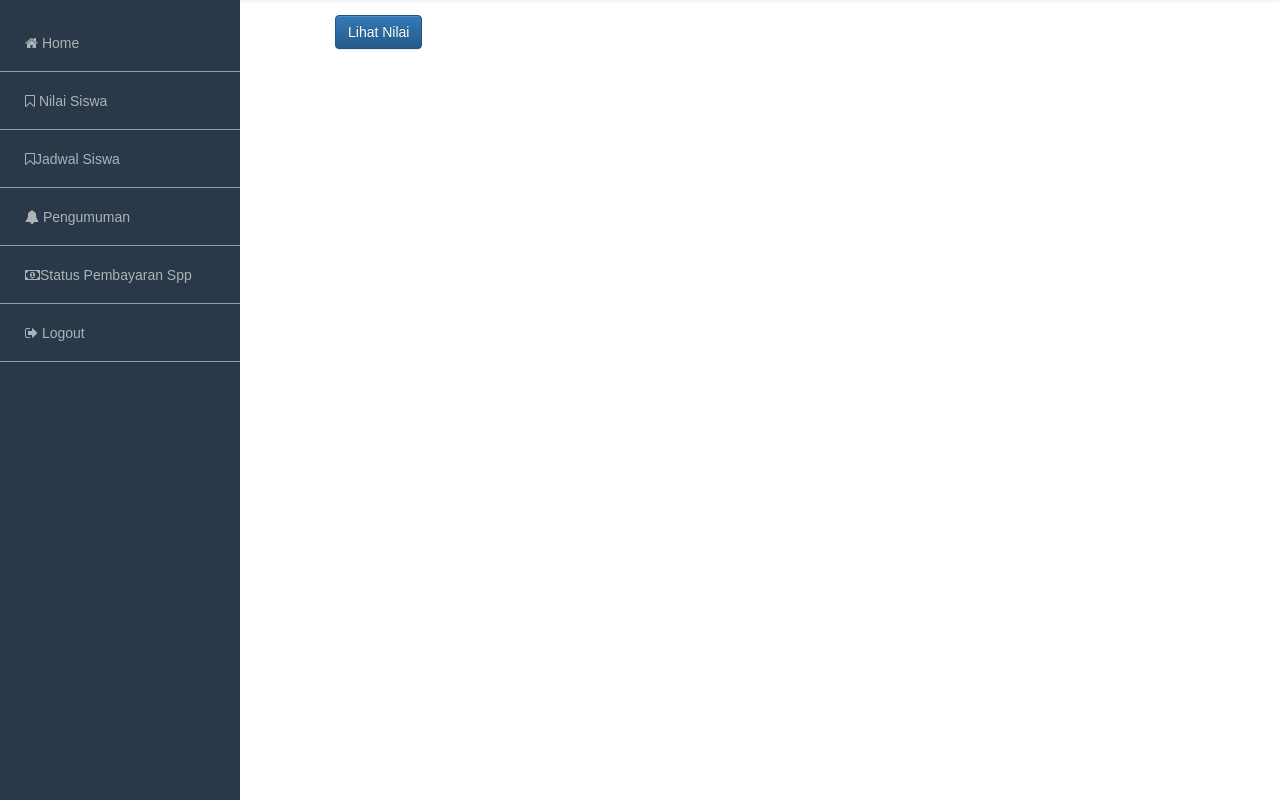
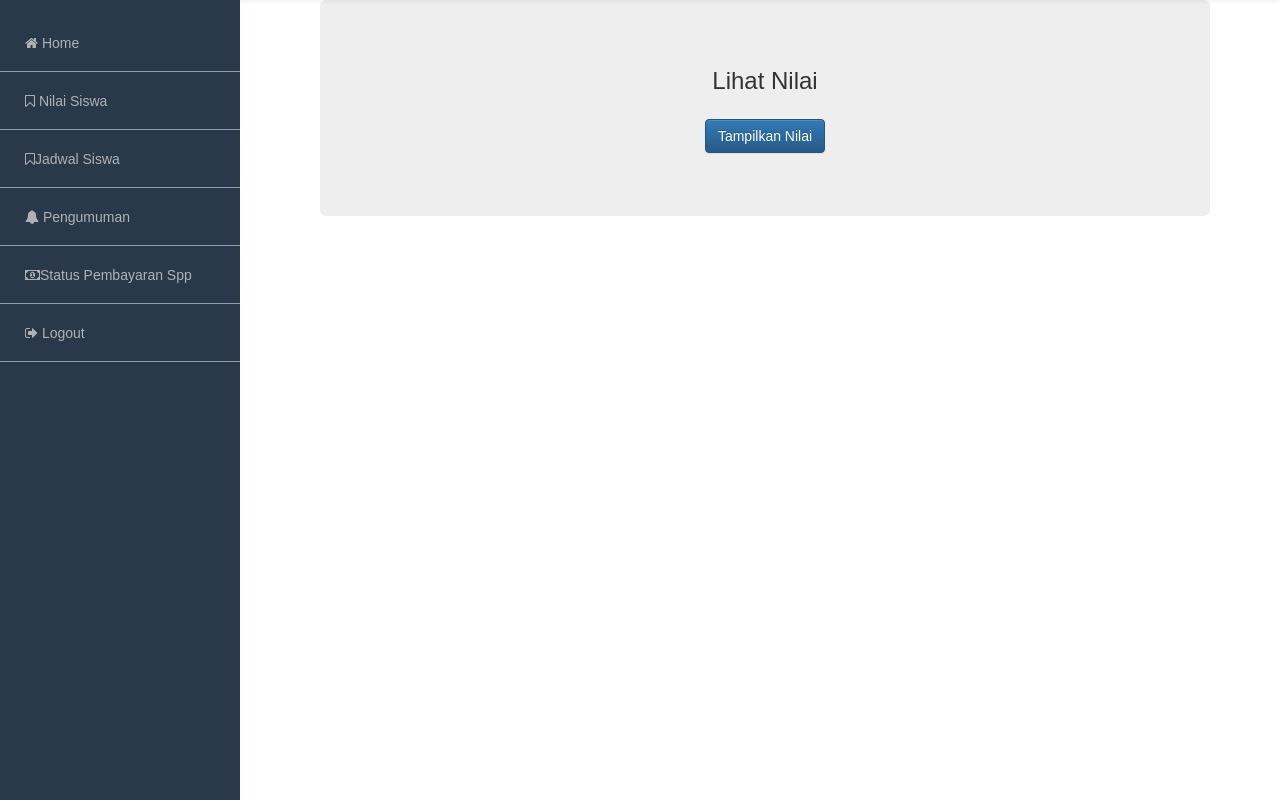
Before and after one commit to AshfinRamadhandy/template-siswa, a CodeIgniter app: page /template-siswa/home/nilai in a window 1280 px wide. Shown: the part 52-852 px from the top of the page. Run offline with CodeIgniter, Linux system fonts and the light colour scheme.

Commit message:
tampilkan nilai

```diff
--- a/application/views/siswa/nilai.php
+++ b/application/views/siswa/nilai.php
@@ -1,7 +1,9 @@
 <div class="container">
 <section class="content">
+<div class="jumbotron text-center">
+      <h3> Lihat Nilai </h3>
     <div class="inner">
-    <button type="button" class="btn btn-primary"></a>Lihat Nilai</button>
+    <button type="button" class="btn btn-primary"></a>Tampilkan Nilai</button>
         </div>
 </section>
 </div>
```
